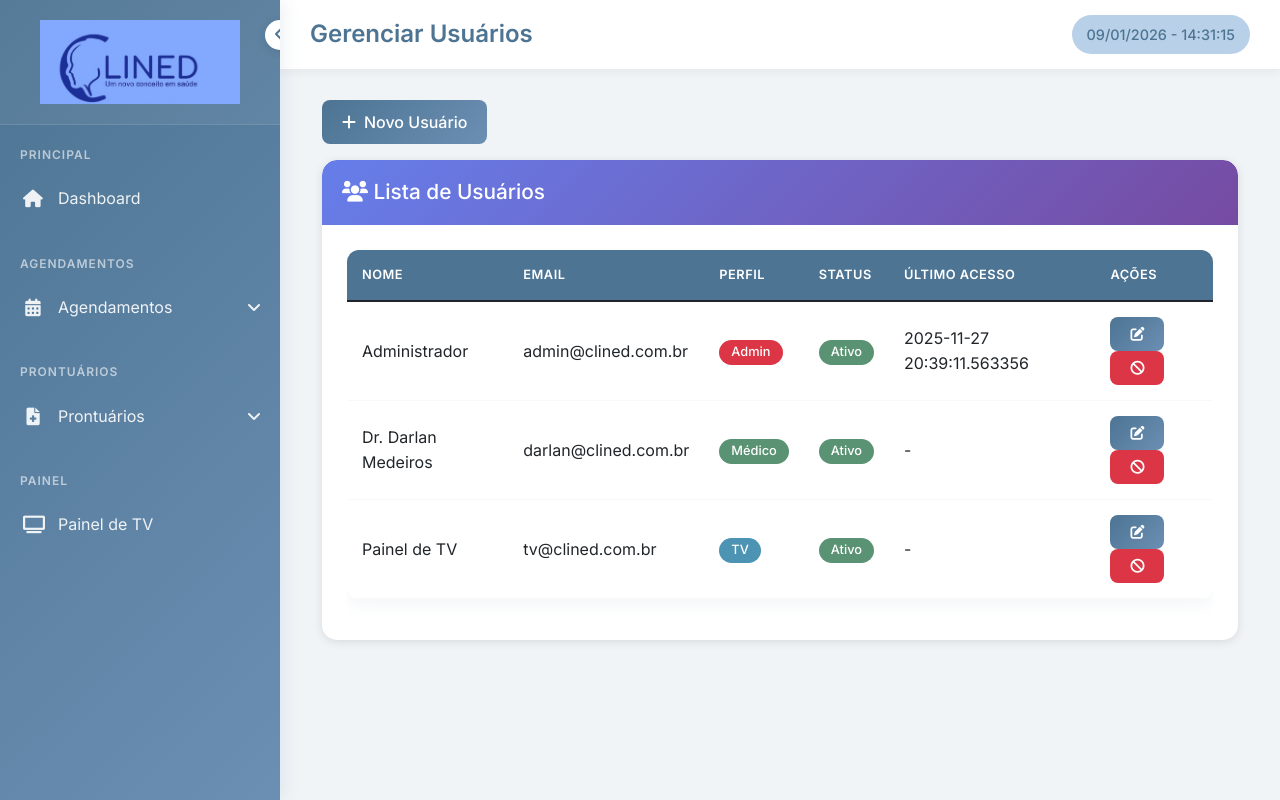
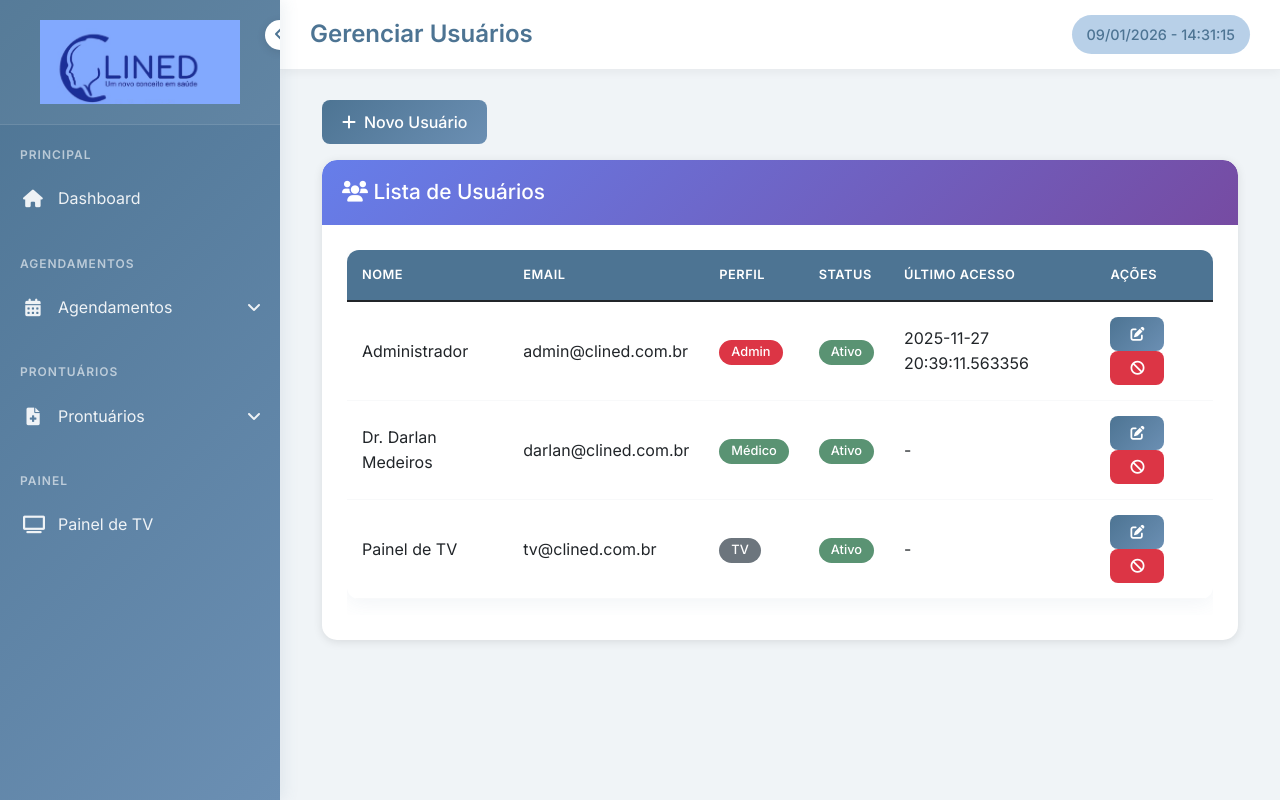
Before and after one commit to ncorreiaf/clined_clinica, a Flask app: template templates/admin/usuarios.html in a window 1280 px wide. Run offline with Flask 3, Linux system fonts and the light colour scheme; the template is opened without the code that fills it: values that come from a table or form of the project are taken from there, others are empty; data comes from the database, SQL or seed files in the repository.

Commit message:
Update usuarios.html

```diff
--- a/templates/admin/usuarios.html
+++ b/templates/admin/usuarios.html
@@ -43,8 +43,10 @@
                                                 <span class="badge bg-danger">Admin</span>
                                             {% elif u.perfil == 'medico' %}
                                                 <span class="badge bg-success">Médico</span>
+                                            {% elif u.perfil == 'recepcionista' %}
+                                                <span class="badge bg-info">Recepcionista</span>
                                             {% elif u.perfil == 'tv' %}
-                                                <span class="badge bg-info">TV</span>
+                                                <span class="badge bg-secondary">TV</span>
                                             {% endif %}
                                         </td>
                                         <td>
```
